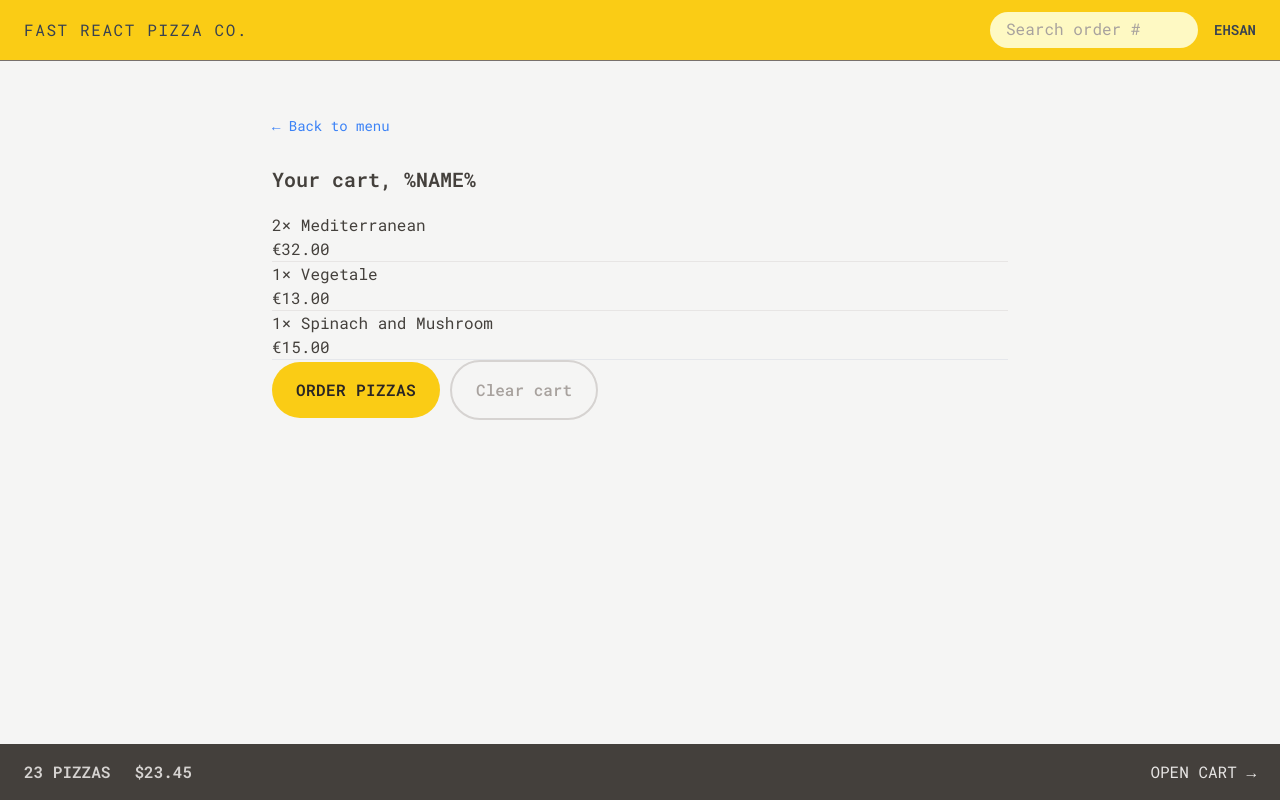
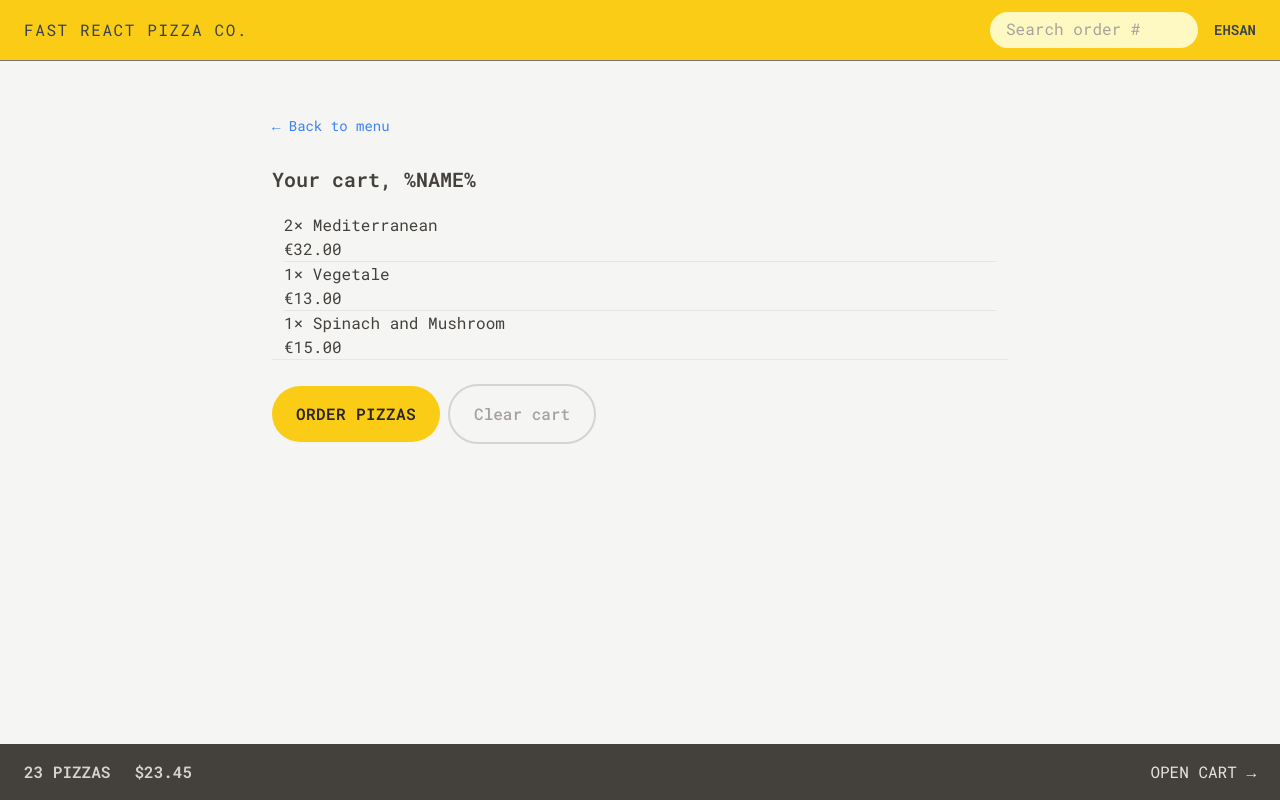
Before and after one commit to ehsanmehrjoo/Fast-React-Pizza, a React (Vite) app: page /cart in a window 1280 px wide. Built offline with nearby package versions, Linux system fonts and the light colour scheme.

Commit message:
Update   Cart and Button    tailwind

```diff
--- a/src/Ui/Button.jsx
+++ b/src/Ui/Button.jsx
@@ -9,7 +9,7 @@ function Button({disabled , children , to , type}) {
        const styles = {
 
         primary : base + '   py-3 px-4 sm:px-6 sm:py-4',
-        primaryClear:   ' ml-2.5 bg-stone-100   hover:bg-stone-300 hover:text-stone-900  duration-500 transition-colors font-medium rounded-full border-2 border-stone-300 text-stone-400 py-3 px-4 sm:px-6 sm:py-4',
+        primaryClear:   '   bg-stone-100   hover:bg-stone-300 hover:text-stone-900  duration-500 transition-colors font-medium rounded-full border-2 border-stone-300 text-stone-400 py-3 px-4 sm:px-6 sm:py-4',
 
         small : base + '  py-2 px-4 sm:px-5 sm:py-2.5 text-xs '
 
--- a/src/features/cart/Cart.jsx
+++ b/src/features/cart/Cart.jsx
@@ -35,10 +35,10 @@ function Cart() {
       <LinkButton  to="/menu" className='text-sm text-blue-500 hover:text-blue-600 hover:underline'>&larr; Back to menu</LinkButton>
 
       <h2 className='font-semibold text-xl mt-7 mb-5'>Your cart, %NAME%</h2>
-      <ul className='divide-y divide-stone-200 border-b mt-3'>
+      <ul className='divide-y divide-stone-200 border-b mt-3 px-3'>
         {cart.map((item) => (<CartItem item={item} key={item.key}  />))}
       </ul>
-      <div>
+      <div className='mt-6 space-x-2'>
       <Button to="/order/new" type='primary'>Order pizzas</Button>
 
         <Button type='primaryClear'  >Clear cart</Button>
```
